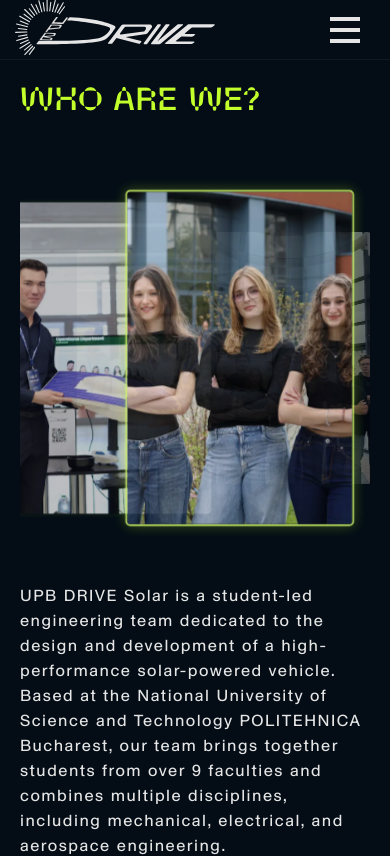
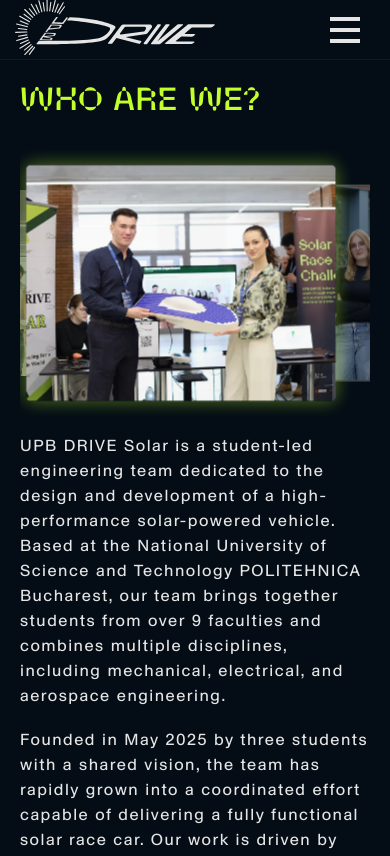
Before and after one commit to costiz7/upb-drive-solar, a React (Vite) app: page /about in a window 390 px wide. Shown: the top 856 px of the page. Built offline with nearby package versions, Linux system fonts and the light colour scheme.

Commit message:
Rescaled carousel

```diff
--- a/src/IndividualComponents/ImageCarousel/ImageCarousel.css
+++ b/src/IndividualComponents/ImageCarousel/ImageCarousel.css
@@ -56,7 +56,7 @@
 }
 
 @media (max-width: 900px) {
-  .carousel-item {
+  .carousel-item {s
     width: 70%;
   }
   .carousel-item.prev {
@@ -65,4 +65,22 @@
   .carousel-item.next {
     transform: translate(5%, -50%) scale(0.8);
   }
+  .carousel-container {
+    height: 350px;
+  }
 }
+
+@media (max-width: 500px) {
+  .carousel-item {
+    width: 90%;
+  }
+  .carousel-item.prev {
+    transform: translate(-105%, -50%) scale(0.8);
+  }
+  .carousel-item.next {
+    transform: translate(5%, -50%) scale(0.8);
+  }
+  .carousel-container {
+    height: 300px;
+  }
+}
```
